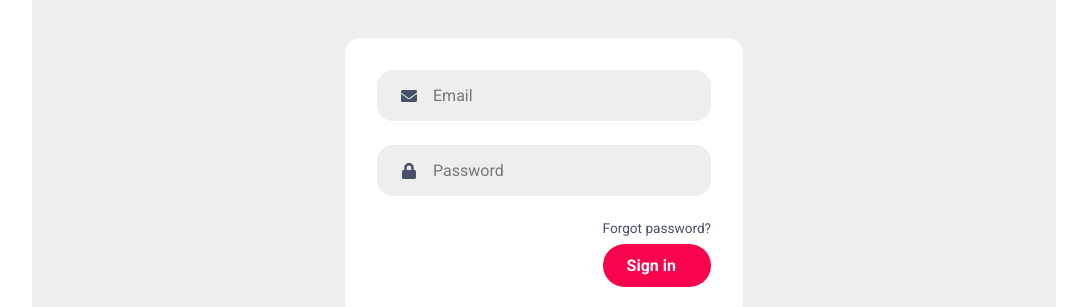
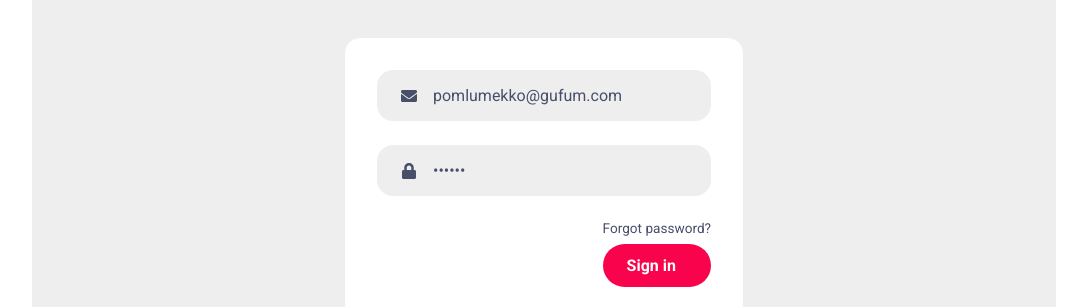
Before and after one commit to StefanB993/fitfusion, a React (Vite) app: page /welcome/login in a window 1280 px wide. Shown: the part 391-698 px from the top of the page, without its empty margins (96-1183 px from the left). Built offline with nearby package versions, Linux system fonts and the light colour scheme.

Commit message:
changed login default

```diff
--- a/src/components/Form/Form.jsx
+++ b/src/components/Form/Form.jsx
@@ -79,6 +79,7 @@ export function LoginForm() {
 
   return (
     <AuthForm
+      defaultValues={{ email: "pomlumekko@gufum.com", password: "123456" }}
       onSubmit={signIn}
       inputs={inputs}
       submitText="Sign in"
```
